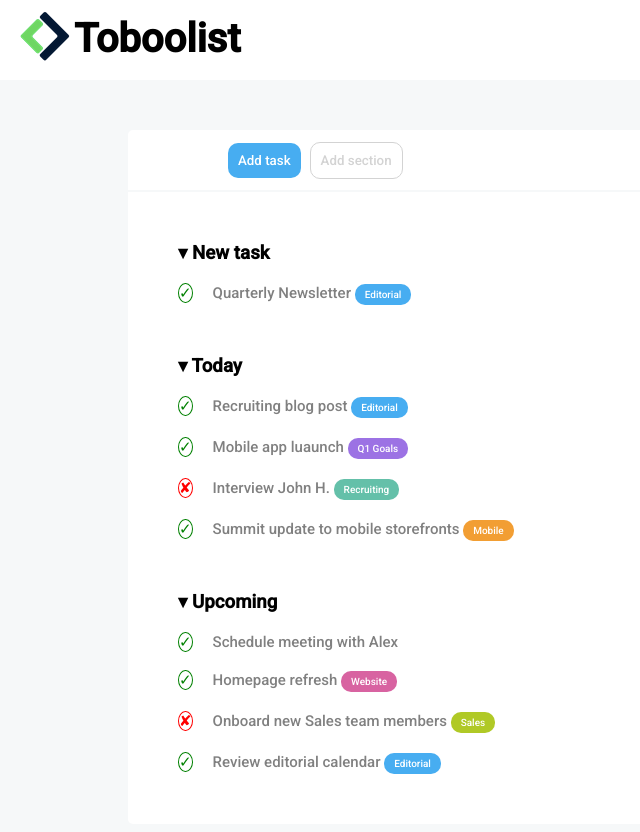
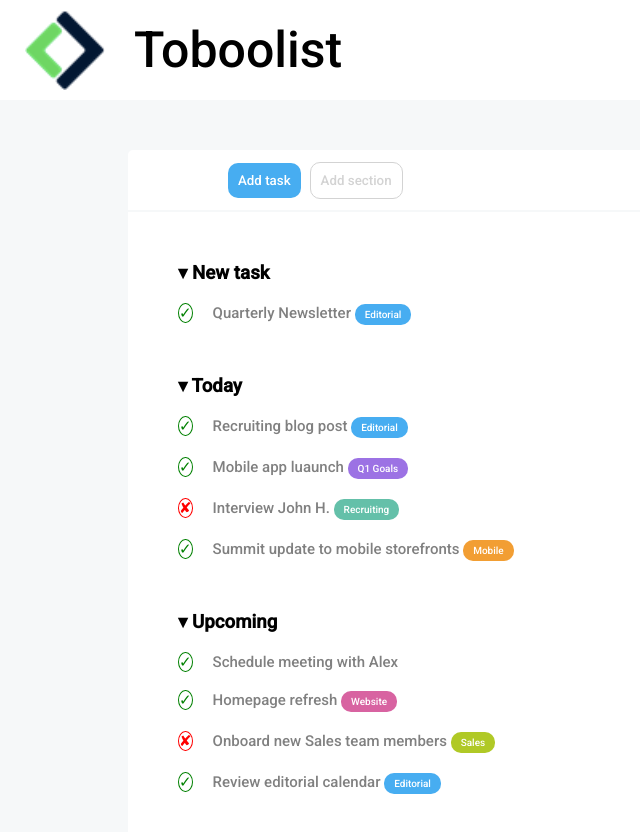
Before and after one commit to robertoboston/html-css-toboolist, a plain HTML site: page index.html in a window 1280 px wide. Shown: the whole page, without its empty margins (0-640 px from the left). Drawn offline with Linux system fonts and the light colour scheme.

Commit message:
fix-logo-position

```diff
--- a/css/style.css
+++ b/css/style.css
@@ -10,14 +10,13 @@ body{
 
 .head{
     background-color: white;
-    height: 80px;
+    height: 100px;
 }
 
 .logo{
-    display: inline-block;
     vertical-align: middle;
-    margin-top: 10px;
-    margin-left: 20px;
+    padding: 10px 25px;
+    height: 100%;
 
 }
 
@@ -26,9 +25,8 @@ body{
 .title{
     display: inline-block;
     vertical-align: middle;
-    font-size: 20px;
+    font-size: 50px;
     font-family: 'Roboto', sans-serif;
-    margin-top: 15px;;
 
 }
 
--- a/index.html
+++ b/index.html
@@ -13,9 +13,8 @@
     <header>
         <div class="head">
             <img class="logo" src="./img/Logo.png" alt="logo-boolean">
-            <div class="title">
-                <h1>Toboolist</h1>
-            </div>
+            <span class="title">Toboolist</span>
+
         </div>
     </header>
     <!-- fine header  -->
```
